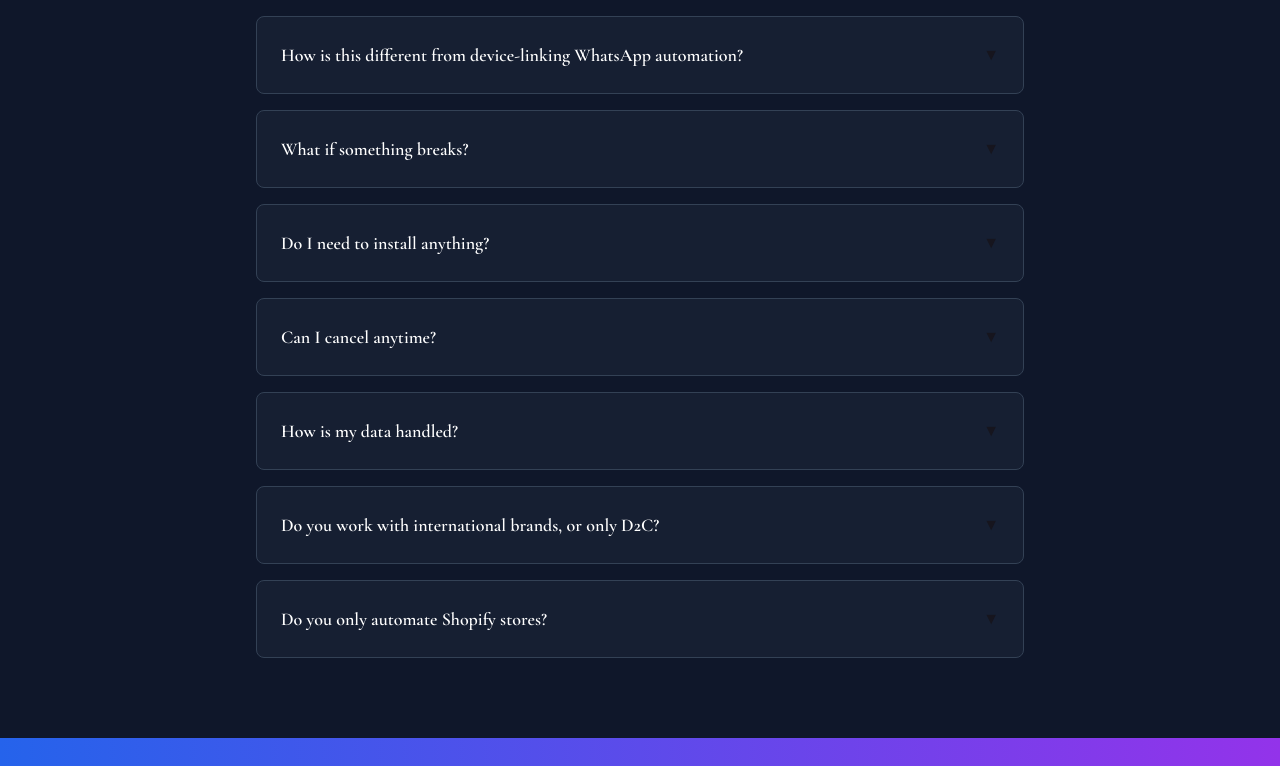
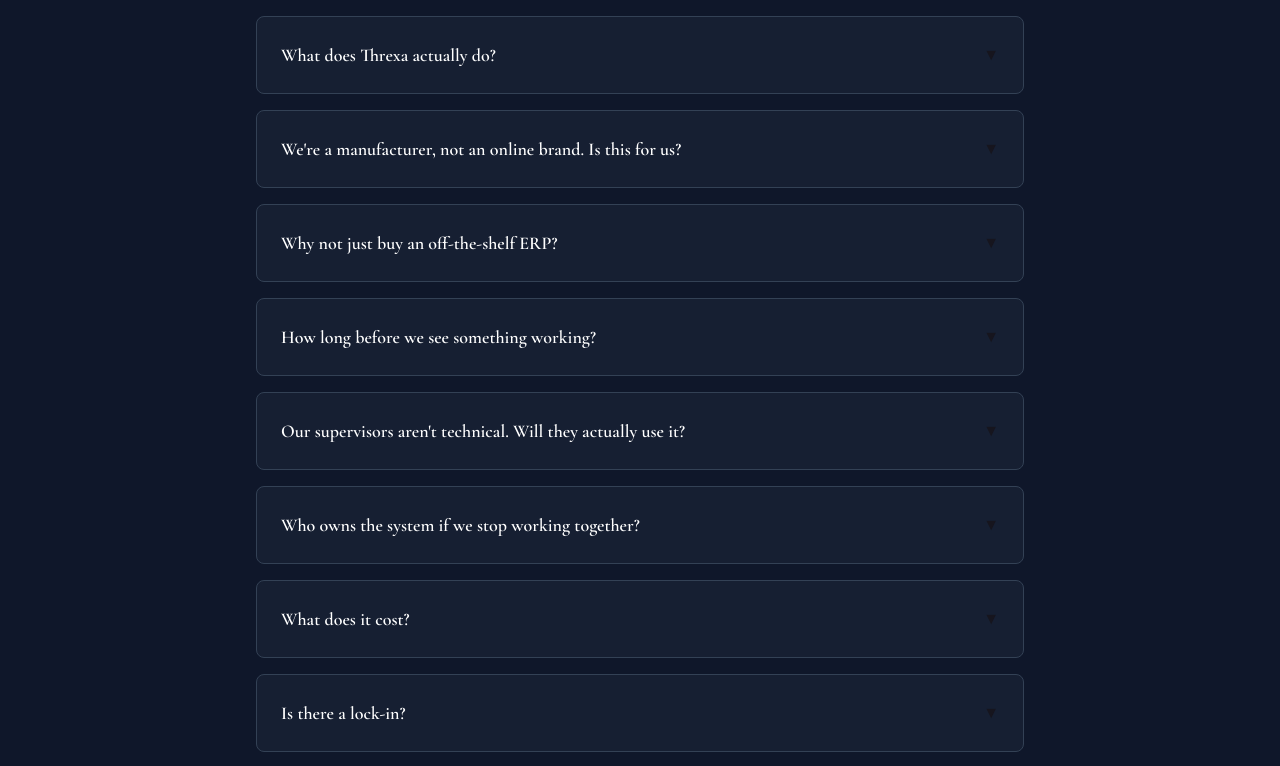
Before and after one commit to Sachin-kalaiselvan/threxa, a React (Vite) app: page / in a window 1280 px wide. Shown: the part 4480-5246 px from the top of the page. Built offline with nearby package versions, Linux system fonts and the light colour scheme; no server answers; the HTML template or start-up script is replaced by a standard one.

Commit message:
Update Index.tsx

```diff
--- a/src/pages/Index.tsx
+++ b/src/pages/Index.tsx
@@ -702,38 +702,63 @@
   const faqs = [
     {
       id: 1,
-      q: "How is this different from device-linking WhatsApp automation?",
-      a: "Threxa uses the official WhatsApp Business Cloud API through a Meta-approved BSP. We never device-link, which means your numbers won't get permanently banned. Device-linking violates WhatsApp's ToS and Meta enforces bans aggressively.",
+      q: "What does Threxa actually do?",
+      a: "Two things. We automate the repetitive parts of an ops stack you already run — Shopify, Tally, WhatsApp, Razorpay, Shiprocket. And when spreadsheets and WhatsApp groups stop holding an operation together, we build the system that replaces them. Same discipline, different scale.",
     },
     {
       id: 2,
-      q: "What if something breaks?",
-      a: "You get a WhatsApp + email alert immediately when any automation fails. Every action is logged, so you can see exactly what happened. Support responses within 24hrs on Starter, 12hrs on Growth.",
+      q: "We're a manufacturer, not an online brand. Is this for us?",
+      a: "Yes. We designed and built a complete ERP from scratch for a corrugated box manufacturer — job cards, production tracking, inventory, dispatch, invoicing, attendance, payroll and cash book in one dashboard. If your plant runs on registers, Excel and WhatsApp forwards, that's exactly the problem we solve.",
     },
     {
       id: 3,
-      q: "Do I need to install anything?",
-      a: "For Tally, yes — a lightweight bridge on your accounts machine. For WhatsApp, returns, and inventory: all cloud-based, nothing to install.",
+      q: "Why not just buy an off-the-shelf ERP?",
+      a: "If a packaged ERP fits your process, buy it — it'll be cheaper. Most plant owners we talk to have already tried one and abandoned it, because the software expected them to change how they work. We build around your existing process — your job card format, your rate structure, your dispatch flow — so adoption doesn't require retraining the whole floor.",
     },
     {
       id: 4,
-      q: "Can I cancel anytime?",
-      a: "Yes. Monthly retainer, cancel anytime with 30 days notice. No annual lock-in.",
+      q: "How long before we see something working?",
+      a: "First module live in 2-3 weeks. A full system typically rolls out over 8-12 weeks, module by module, so your team absorbs it in stages instead of switching over everything on a Monday morning. Automation-only engagements go live faster — usually within five working days.",
     },
     {
       id: 5,
-      q: "How is my data handled?",
-      a: "All data is encrypted at rest and in transit. On cancellation, your data is deleted within 48 hours. Full audit logs available on request. We follow GDPR-aligned data handling principles.",
+      q: "Our supervisors aren't technical. Will they actually use it?",
+      a: "It's built for that. Large touch targets for shop-floor tablets, no jargon, and the daily actions are two taps deep. Training is a single session per role. If a screen needs explaining, we treat that as our design failure, not your team's.",
     },
     {
       id: 6,
-      q: "Do you work with international brands, or only D2C?",
-      a: "Our Tally/WhatsApp/Shiprocket stack is tuned for Indian D2C brands, but that's one product, not the whole business. We also design and build custom operations systems and ERPs for manufacturers and operations-heavy companies in any country. If you're outside India, or outside D2C entirely, tell us your stack and we'll scope it.",
+      q: "Who owns the system if we stop working together?",
+      a: "You do. The code, the database and the data are yours. We can deploy on infrastructure registered in your name from day one, and you get a full export whenever you ask. There's no scenario where your operations are held hostage by us.",
     },
     {
       id: 7,
-      q: "Do you only automate Shopify stores?",
-      a: "No. Automation is where we started, but it's not the ceiling. We designed and built a complete ERP from scratch for a corrugated box manufacturer — production tracking, inventory, dispatch, finance, HR, and AI-assisted analytics, all in one dashboard. If your operation still runs on spreadsheets and WhatsApp forwards, we can turn it into a real system, regardless of industry.",
+      q: "What does it cost?",
+      a: "Automation retainers start at the Starter tier above. Custom operations systems and ERPs run on a build-and-maintain arrangement from Rs 25,000/month, or a fixed project quote with milestone payments if you prefer that. Scope determines the number, and you get it in writing before any work starts.",
+    },
+    {
+      id: 8,
+      q: "Is there a lock-in?",
+      a: "Three-month minimum on retainers, because building and stabilising workflows takes that long to be worth anyone's money. After that it's month to month with 30 days notice.",
+    },
+    {
+      id: 9,
+      q: "Where is our data stored, and is it secure?",
+      a: "Indian data centres. Credentials and API tokens are encrypted at rest, and we hold only what a workflow needs to run. For ERP builds we can deploy entirely on your own cloud account if you'd rather nothing sits with us. On cancellation, your data is deleted within 48 hours or handed over, your call.",
+    },
+    {
+      id: 10,
+      q: "Are the invoices GST-compliant?",
+      a: "Yes. Invoices follow Indian GST standards including IRN generation for e-invoicing, and we can wire in e-way bill generation for dispatch. We work alongside your existing CA's reconciliation process rather than replacing it.",
+    },
+    {
+      id: 11,
+      q: "What happens if something breaks?",
+      a: "You and we get alerted automatically, usually before you notice. Every action is logged, so we can tell you exactly what failed and when. Fixes are included in every plan — we don't bill separately for repairs.",
+    },
+    {
+      id: 12,
+      q: "Can we see it working before we commit?",
+      a: "Yes. We'll walk you through the live ERP we built for a working box plant, and for automation work you get a recorded run against a copy of your own order data before anything goes live.",
     },
   ];
 
@@ -742,7 +767,7 @@
       <div className="max-w-3xl mx-auto">
         <div className="text-center mb-12 md:mb-16">
           <h2 className="text-2xl md:text-4xl font-bold text-white mb-3 md:mb-4">FAQ</h2>
-          <p className="text-base md:text-lg text-slate-400">Common questions from D2C merchants</p>
+          <p className="text-base md:text-lg text-slate-400">Straight answers for D2C founders and plant owners</p>
         </div>
 
         <div className="faq-grid space-y-3 md:space-y-4">
```
